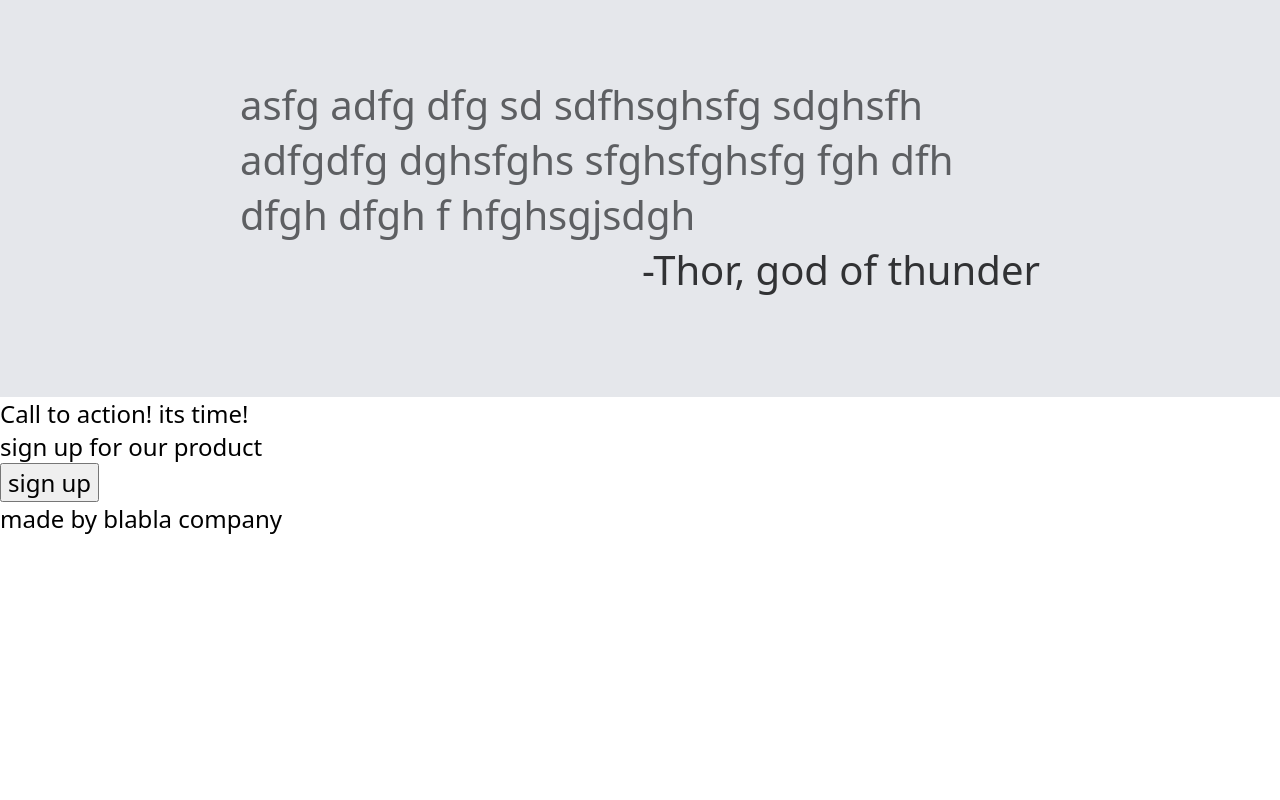
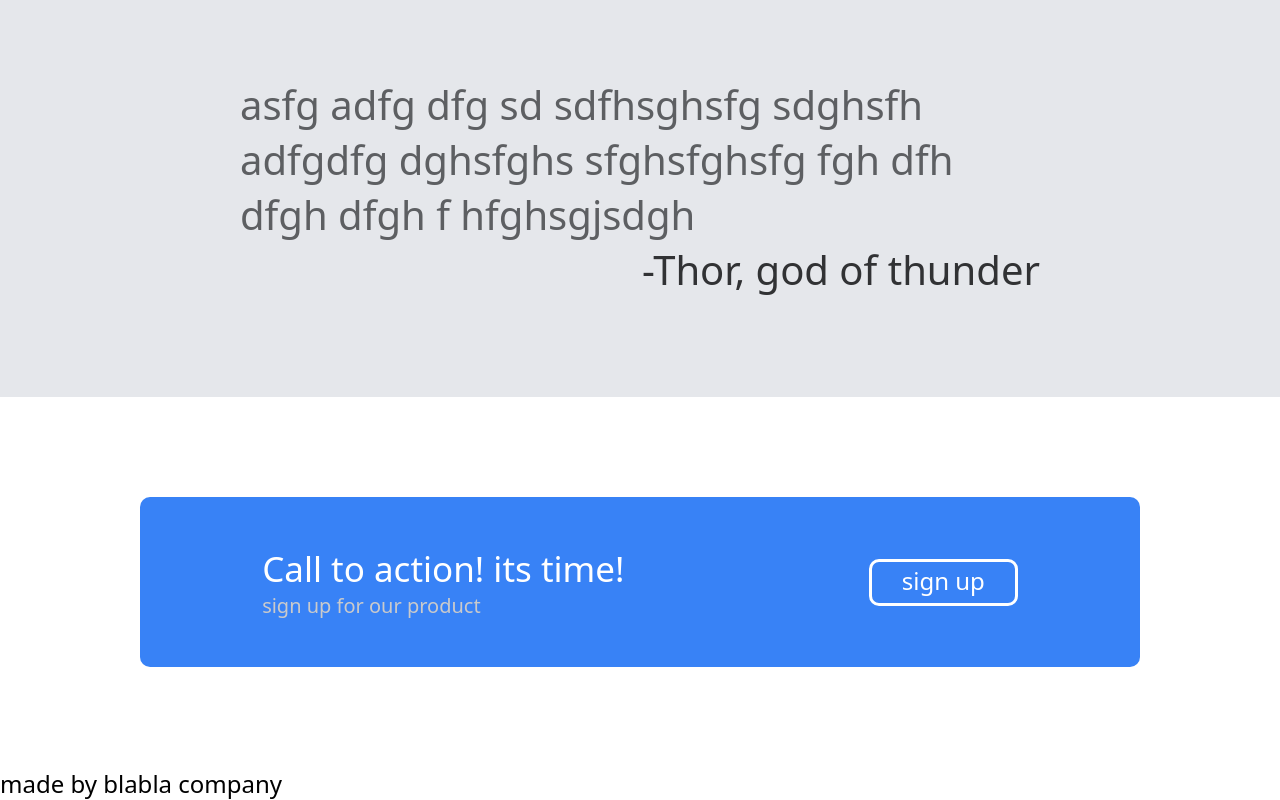
Before and after one commit to Sanchopper/landing-page, a plain HTML site: page index.html in a window 1280 px wide. Shown: the part 1133-1933 px from the top of the page. Before the commit the page ends 1668 px from the top, so only its background shows below. Drawn offline with Linux system fonts and the light colour scheme.

Commit message:
create content four and fix styles

```diff
--- a/index.html
+++ b/index.html
@@ -55,10 +55,10 @@
     <div class="content-four">
         <div class="blue-box">
             <div class="box-text">
-                <p>Call to action! its time!</p>
-                <p>sign up for our product</p>
+                <p id="big">Call to action! its time!</p>
+                <p id="small">sign up for our product</p>
             </div>
-            <button>sign up</button>
+            <button class="box-button">sign up</button>
         </div>
     </div>
     <div class="footer">
--- a/style.css
+++ b/style.css
@@ -114,3 +114,38 @@ h1 {
     text-align: end;
     color: #313234;
 }
+
+.content-four {
+    display: flex;
+    justify-content: center;
+    align-items: center;
+    margin: 100px;
+}
+
+.blue-box {
+    display: flex;
+    justify-content: space-around;
+    align-items: center;
+    background-color: #3882f6;
+    border-radius: 10px;
+    width: 1000px;
+    height: 170px;
+    color: white;
+}
+
+#big {
+    font-size: 35px;
+}
+#small {
+    font-size: 20px;
+    color: #cacacb;
+}
+
+.box-button {
+    background-color: #3882f6;
+    border: 3px solid white;
+    color: white;
+    border-radius: 10px;
+    padding: 2px 30px 6px 30px;
+
+}
```
